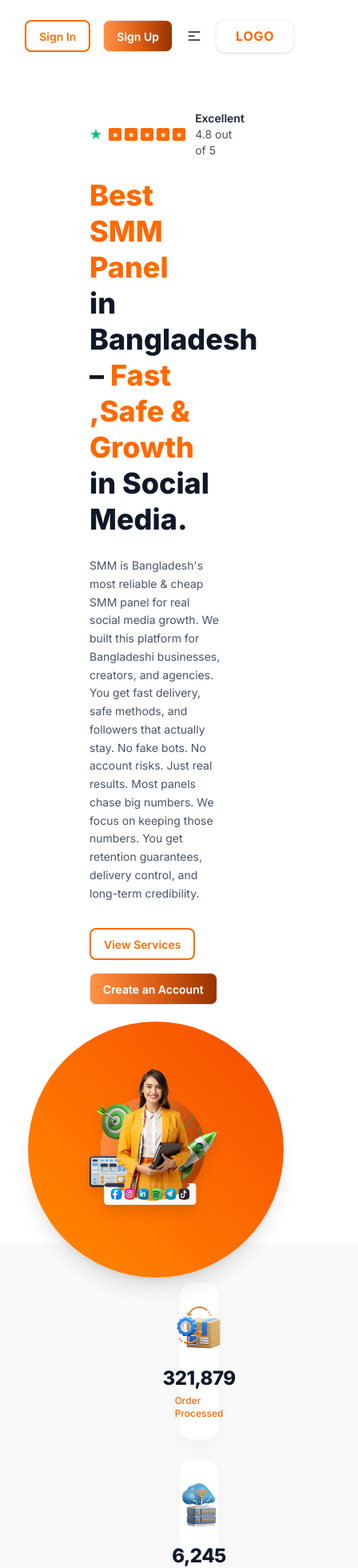
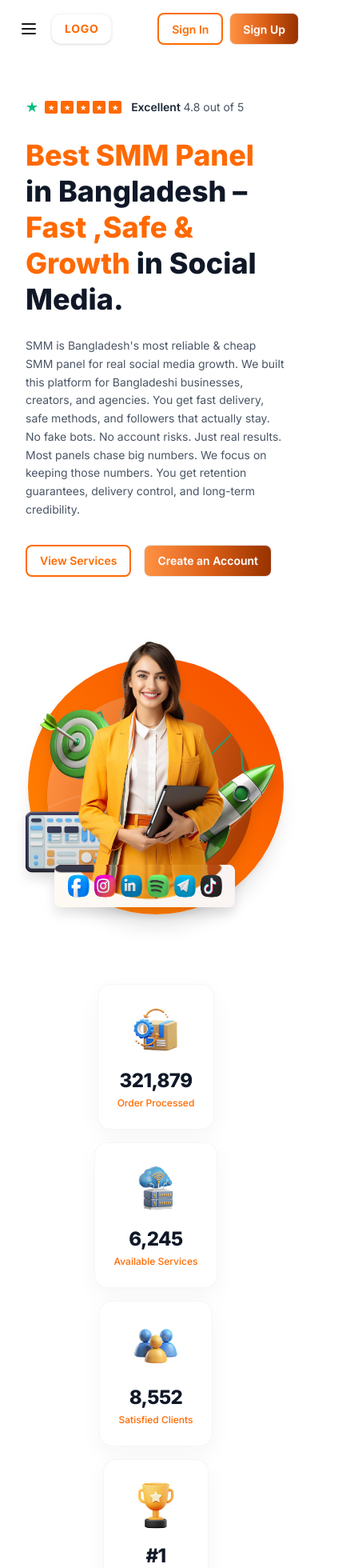
Before and after one commit to T4RUNN4/inforisen-task, a Next.js app: page / in a window 390 px wide. Shown: the top 1960 px of the page at 80% size, 448 px wide, since content can reach past the window. Built offline with nearby package versions, Linux system fonts and the light colour scheme.

Commit message:
Improved  Responsiveness

```diff
--- a/src/sections/Hero.tsx
+++ b/src/sections/Hero.tsx
@@ -4,7 +4,7 @@ import Image from "next/image";
 
 export default function Hero() {
     return (
-      <main className="max-w-7xl mx-auto px-28 py-12 md:py-20 grid grid-cols-1 lg:grid-cols-12 gap-12 items-center">
+      <main className="max-w-7xl mx-auto px-8 md:px-28 py-12 md:py-20 grid grid-cols-1 lg:grid-cols-12 gap-12 items-center">
         <div className="lg:col-span-6 space-y-6">
           <div className="flex items-center space-x-2 text-sm text-gray-700">
             <span className="text-emerald-500 text-lg">★</span>
--- a/src/sections/KPI.tsx
+++ b/src/sections/KPI.tsx
@@ -1,4 +1,5 @@
 import KpiCard, { KpiItem } from "@/components/KPICard";
+
 
 const kpiData: KpiItem[] = [
   {
@@ -17,7 +18,7 @@ const kpiData: KpiItem[] = [
     id: 3,
     iconSrc: "/kpi-users.png",
     value: "8,552",
-    label: "Registered User",
+    label: "Satisfied Clients",
   },
   {
     id: 4,
@@ -29,8 +30,8 @@ const kpiData: KpiItem[] = [
 
 export default function KpiContainer() {
   return (
-    <section className="w-full bg-[#FAFAFA] py-12 px-56">
-      <div className="max-w-7xl mx-auto grid grid-cols-1 sm:grid-cols-2 lg:grid-cols-4 gap-6 md:gap-8">
+    <section className="py-12 px-4 sm:px-6 lg:px-8 max-w-7xl mx-auto">
+      <div className="grid grid-cols-1 sm:grid-cols-2 lg:grid-cols-3 gap-4 sm:gap-6 lg:gap-8 justify-items-center">
         {kpiData.map((item) => (
           <KpiCard key={item.id} data={item} />
         ))}
--- a/src/sections/Navbar.tsx
+++ b/src/sections/Navbar.tsx
@@ -4,40 +4,56 @@ import SecondaryButton from "@/components/SecondaryButton";
 
 export default function Navbar() {
   return (
-    <div className="navbar px-54 py-6">
-      <div className="navbar-start">
-        <div className="dropdown">
-          <div tabIndex={0} role="button" className="btn btn-ghost lg:hidden">
+    <header className="w-full bg-transparent">
+      <div className="navbar max-w-7xl mx-auto px-4 sm:px-6 lg:px-8 py-4 md:py-6">
+
+        <div className="navbar-start flex items-center gap-2">
+          <div className="dropdown lg:hidden">
+            <div
+              tabIndex={0}
+              role="button"
+              className="btn btn-ghost btn-circle p-0"
+              aria-label="Open Menu"
+            >
               <svg
-              aria-label="Menu"
                 xmlns="http://www.w3.org/2000/svg"
-              className="h-5 w-5"
+                className="h-6 w-6"
                 fill="none"
                 viewBox="0 0 24 24"
                 stroke="currentColor"
               >
-              {" "}
                 <path
                   strokeLinecap="round"
                   strokeLinejoin="round"
                   strokeWidth="2"
-                d="M4 6h16M4 12h8m-8 6h16"
-              />{" "}
+                  d="M4 6h16M4 12h16M4 18h16"
+                />
               </svg>
             </div>
+
+            <div
+              tabIndex={0}
+              className="menu menu-sm dropdown-content mt-3 z-50 p-4 shadow-xl bg-white rounded-2xl w-64 border border-gray-100"
+            >
               <NavlinkContainer isMobile={true} />
             </div>
-        <div className="bg-white px-6 py-2 rounded-xl border border-gray-100 shadow-sm font-bold text-orange-500 tracking-wider">
+          </div>
+
+          <div className="bg-white px-4 py-2 sm:px-6 rounded-xl border border-gray-100 shadow-sm font-bold text-orange-500 tracking-wider text-sm sm:text-base">
             LOGO
           </div>
         </div>
+
         <div className="navbar-center hidden lg:flex lg:items-center lg:justify-center">
           <NavlinkContainer isMobile={false} />
         </div>
-      <div className="navbar-end gap-4">
+
+        <div className="navbar-end flex items-center gap-2 sm:gap-4">
           <SecondaryButton label="Sign In" />
           <PrimaryButton label="Sign Up" />
         </div>
+
       </div>
+    </header>
   );
 }
```
Lines whose indentation alone changed are shown as unchanged.
